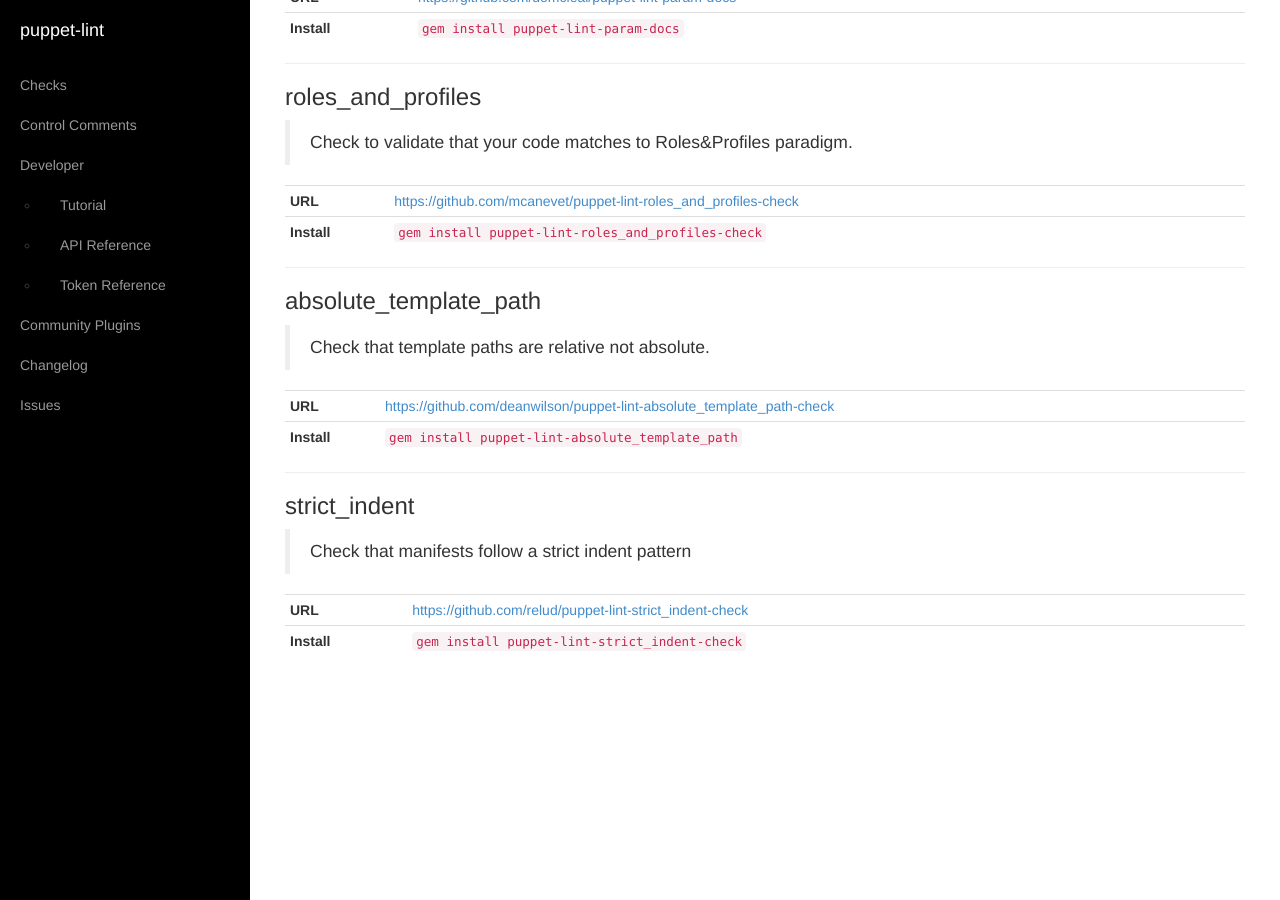
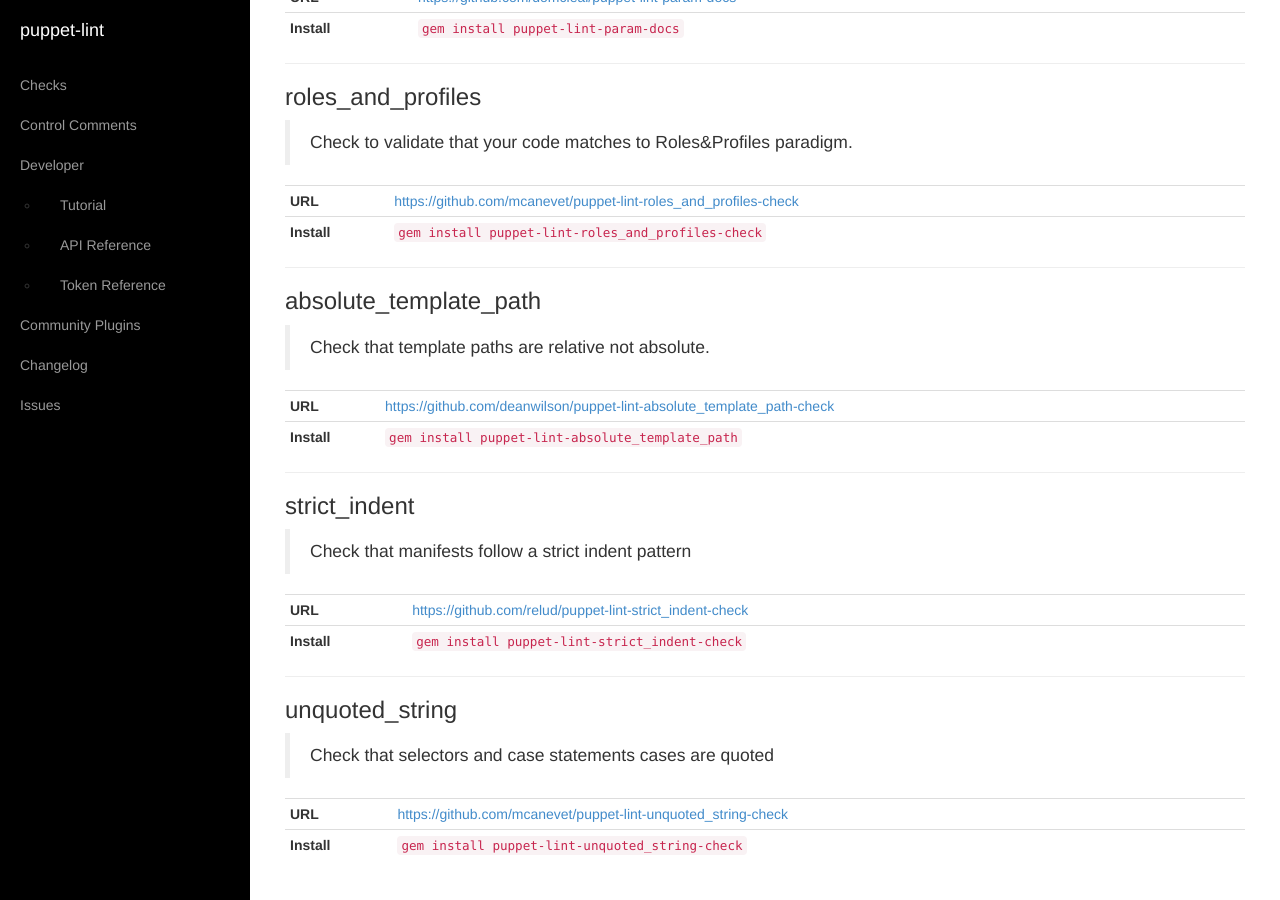
Before and after one commit to rodjek/puppet-lint, a Jekyll site: the page built from plugins/index.md, in a window 1280 px wide and 900 px high, scrolled down 650 px. Built offline with Jekyll 4.4.1, drawn with Linux system fonts in a browser that asks for light colours.

Commit message:
Update index.md

```diff
--- a/plugins/index.md
+++ b/plugins/index.md
@@ -62,3 +62,13 @@ layout: default
 | **URL**     | <https://github.com/relud/puppet-lint-strict_indent-check> |
 | **Install** | `gem install puppet-lint-strict_indent-check`              |
 {: .table .table-condensed }
+
+---
+
+### unquoted_string
+
+> Check that selectors and case statements cases are quoted
+
+| **URL**     | <https://github.com/mcanevet/puppet-lint-unquoted_string-check> |
+| **Install** | `gem install puppet-lint-unquoted_string-check`                 |
+{: .table .table-condensed }
```
